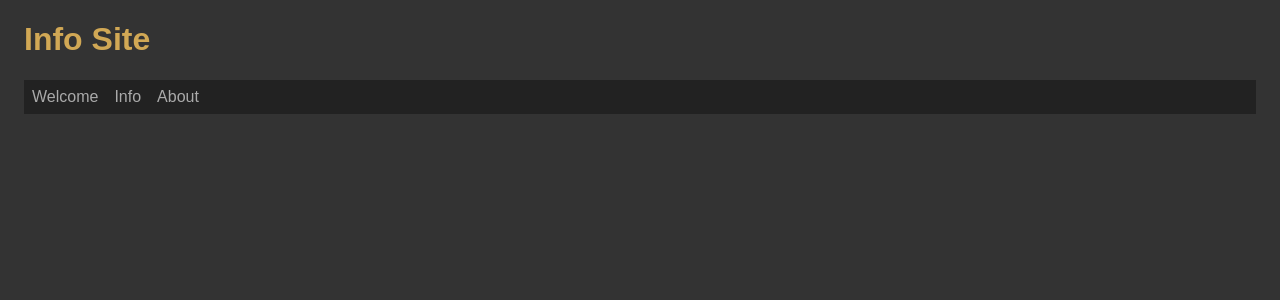
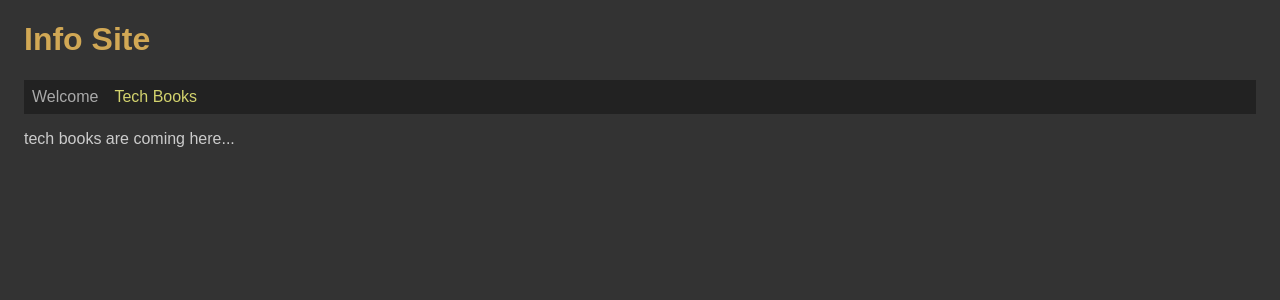
Before and after one commit to edwardtanguay/et003-typescript-enum-interface, a React (Vite) app: page /techbooks in a window 1280 px wide. Shown: the top 300 px of the page. Built offline with nearby package versions, Linux system fonts and the light colour scheme; no server answers.

Commit message:
front views changed

```diff
--- a/src/App.tsx
+++ b/src/App.tsx
@@ -1,8 +1,7 @@
 import './App.scss';
 import { NavLink, Routes, Route, Navigate } from 'react-router-dom';
 import { PageWelcome } from './pages/PageWelcome';
-import { PageInfo } from './pages/PageInfo';
-import { PageAbout } from './pages/PageAbout';
+import { PageTechBooks } from './pages/PageTechBooks';
 
 function App() {
 	return (
@@ -10,14 +9,12 @@ function App() {
 			<h1>Info Site</h1>
 			<nav>
 				<NavLink to="/welcome">Welcome</NavLink>
-				<NavLink to="/info">Info</NavLink>
-				<NavLink to="/about">About</NavLink>
+				<NavLink to="/techbooks">Tech Books</NavLink>
 			</nav>
 
 			<Routes>
 				<Route path="/welcome" element={<PageWelcome />} />
-				<Route path="/info" element={<PageInfo />} />
-				<Route path="/about" element={<PageAbout />} />
+				<Route path="/techbooks" element={<PageTechBooks />} />
 				<Route path="/" element={<Navigate to="/welcome" replace />} />
 			</Routes>
 		</div>
--- a/src/pages/PageInfo.tsx
+++ /dev/null
@@ -1,37 +0,0 @@
-import { useContext } from 'react';
-import { AppContext } from '../AppContext';
-import { Helmet } from 'react-helmet';
-
-export const PageInfo = () => {
-	const { appTitle, jobs, skills } = useContext(AppContext);
-
-	return (
-		<div className="pageInfo">
-			<Helmet>
-				<title>{appTitle} - Info</title>
-			</Helmet>
-			<div className="content">
-				<div className="jobs">
-					<h2>{jobs.length} Jobs</h2>
-					{jobs.map(job => {
-						return (
-							<div className="job" key={job.id}>
-								<div className="title">{job.title}</div>
-							</div>
-						)
-					})}
-				</div>
-				<div className="skills">
-					<h2>{skills.length} Skills</h2>
-					{skills.map(skill => {
-						return (
-							<div className="skill" key={skill.name}>
-								<div className="item"><span className="name">{skill.name}</span> - {skill.description}</div>
-							</div>
-						)
-					})}
-				</div>
-			</div>
-		</div>
-	);
-};
--- a/src/pages/PageAbout.tsx
+++ b/src/pages/PageTechBooks.tsx
@@ -2,15 +2,17 @@ import { useContext } from 'react';
 import { AppContext } from '../AppContext';
 import { Helmet } from 'react-helmet';
 
-export const PageAbout = () => {
+export const PageTechBooks = () => {
 	const { appTitle } = useContext(AppContext);
 
 	return (
-		<div className="pageAbout">
+		<div className="pageTechBooks">
 			<Helmet>
-				<title>{appTitle} - About</title>
+				<title>{appTitle} - Info</title>
 			</Helmet>
-			<p>This is the about page.</p>
+			<div className="content">
+				<p>tech books are coming here...</p>
+			</div>
 		</div>
 	);
 };
--- a/src/pages/PageWelcome.tsx
+++ b/src/pages/PageWelcome.tsx
@@ -3,14 +3,14 @@ import { AppContext } from '../AppContext';
 import { Helmet } from 'react-helmet';
 
 export const PageWelcome = () => {
-	const { appTitle, jobs, skills } = useContext(AppContext);
+	const { appTitle} = useContext(AppContext);
 
 	return (
 		<div className="pageWelcome">
 			<Helmet>
 				<title>{appTitle} - Welcome</title>
 			</Helmet>
-			<p>This site has <strong>{jobs.length}</strong> jobs and <strong>{skills.length}</strong> skills.</p>
+			<p>TODO: message</p>
 		</div>
 	);
 };
```
Also changed, not shown: dev/todo.txt (added).
